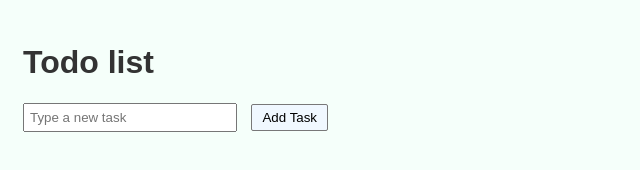
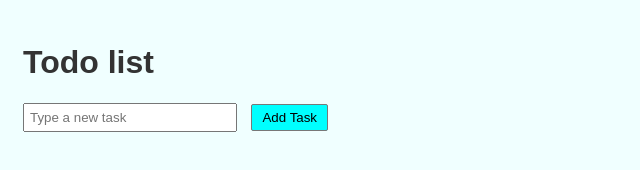
Before and after one commit to Amailya/todo., a plain HTML site: page index.html in a window 1280 px wide. Shown: the whole page, without its empty margins (0-640 px from the left). Drawn offline with Linux system fonts and the light colour scheme.

Commit message:
developer

```diff
--- a/css/style.css
+++ b/css/style.css
@@ -1,6 +1,6 @@
 body{
     padding:15px;
-    background-color:mintcream ;
+    background-color:azure ;
     font-family:Arial, Helvetica, sans-serif;
 }
 h1{
@@ -13,7 +13,7 @@ input{
 button{
 padding:5px 10px;
 margin-left: 10px;
- background-color: aliceblue;
+ background-color:aqua;
  border:1px solid #787878;
  border-radius: 2px;
 }
```
